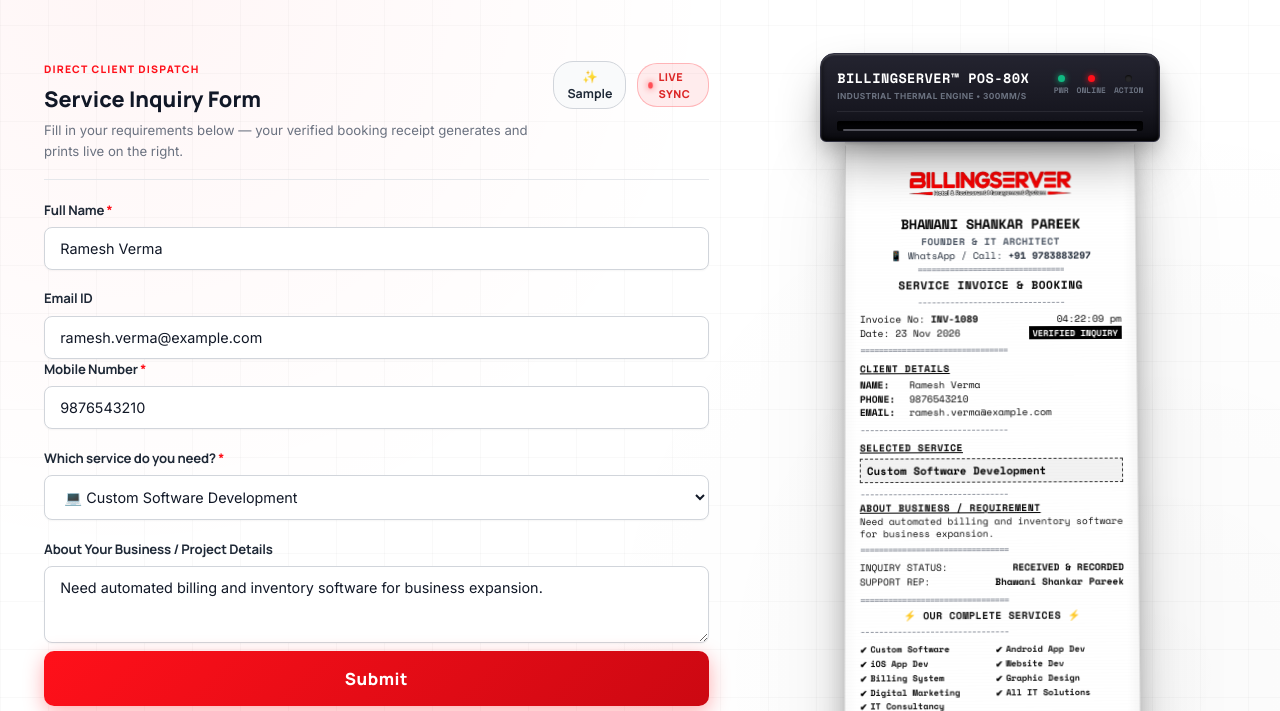
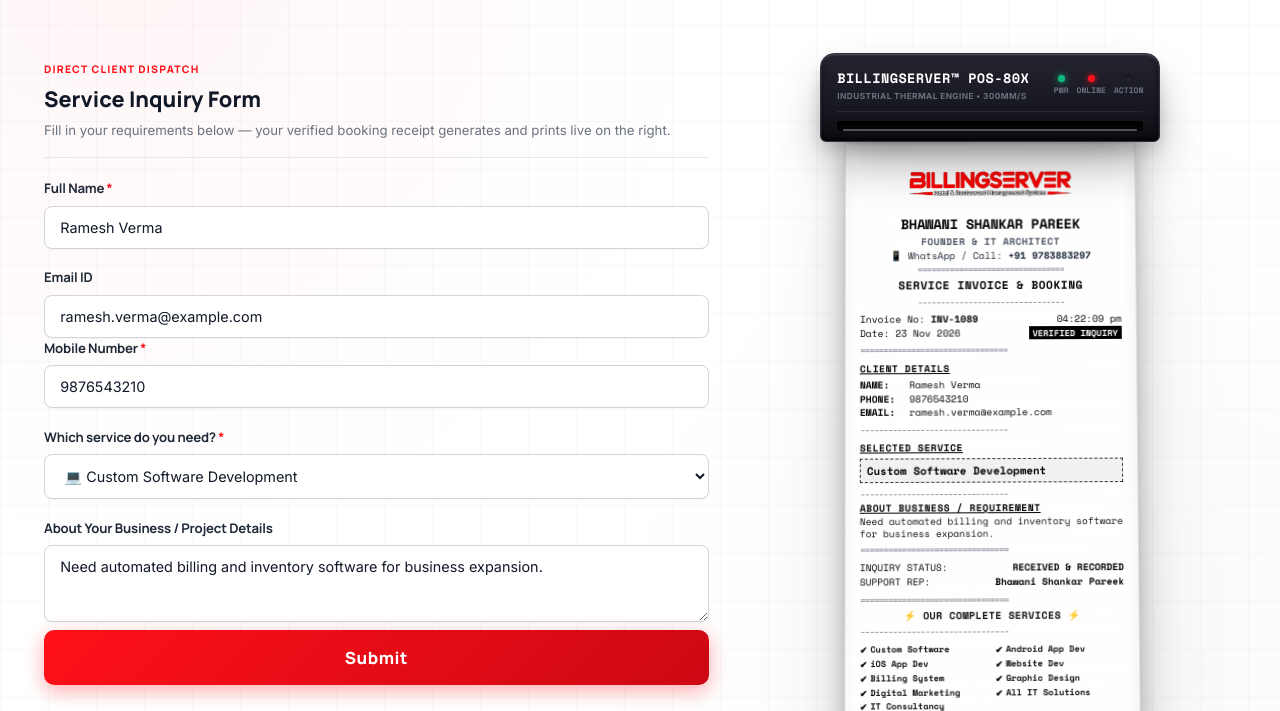
Before and after one commit to Bhawanipareek/website, a plain HTML site: page index.html in a window 1280 px wide. Shown: the part 11289-12000 px from the top of the page. Drawn offline with nearby package versions, Linux system fonts and the light colour scheme.

Commit message:
Remove Sample button and LIVE SYNC pill from Service Inquiry Form

```diff
--- a/index.html
+++ b/index.html
@@ -1593,13 +1593,6 @@
                 <h3 class="panel-title">Service Inquiry Form</h3>
                 <p class="panel-subtitle">Fill in your requirements below — your verified booking receipt generates and prints live on the right.</p>
               </div>
-              <div class="panel-header-actions">
-                <button type="button" class="header-btn" id="sampleDataBtn">✨ Sample</button>
-                <div class="live-pill">
-                  <span class="pill-dot"></span>
-                  <span>LIVE SYNC</span>
-                </div>
-              </div>
             </div>
 
             <form id="serviceBookingForm" onsubmit="event.preventDefault(); handleReceiptSubmit();">
```
